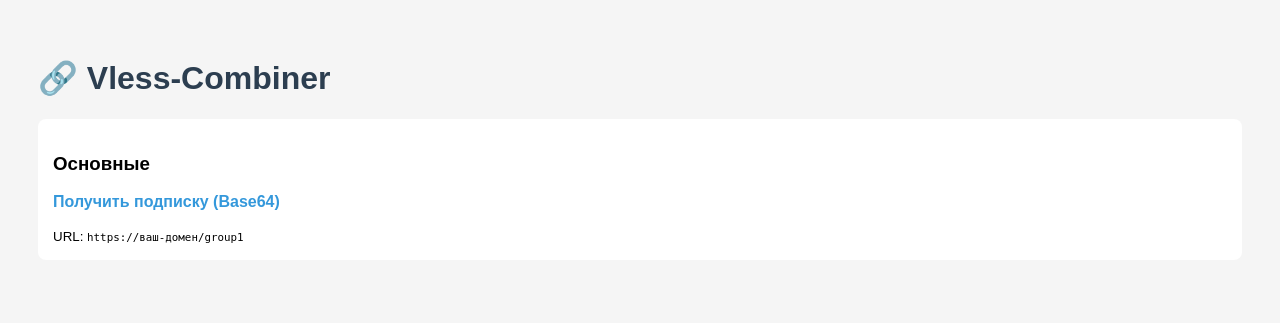
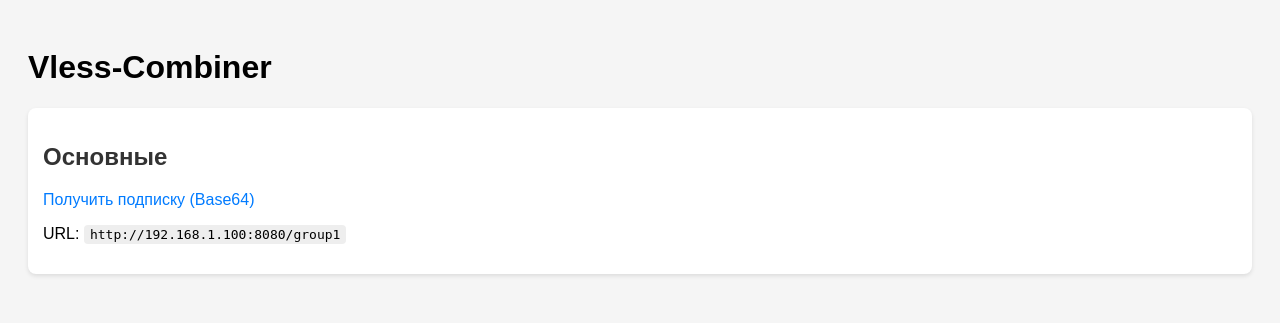
Before and after one commit to HOLLL-DZ/vless-combiner, a Flask app: page / in a window 1280 px wide. Shown: the top 323 px of the page. Run offline with Flask 3, Linux system fonts and the light colour scheme.

Commit message:
Add files via upload

```diff
--- a/templates/index.html
+++ b/templates/index.html
@@ -4,20 +4,25 @@
   <meta charset="UTF-8">
   <title>Vless-Combiner</title>
   <style>
-        body { font-family: Arial, sans-serif; padding: 30px; background: #f5f5f5; }
-        h1 { color: #2c3e50; }
-        .group { margin: 15px 0; padding: 15px; background: white; border-radius: 8px; }
-        a { color: #3498db; text-decoration: none; font-weight: bold; }
+    body { font-family: sans-serif; padding: 20px; background: #f5f5f5; }
+    h2 { color: #333; }
+    .group { margin-bottom: 30px; padding: 15px; background: white; border-radius: 8px; box-shadow: 0 2px 4px rgba(0,0,0,0.1); }
+    a { color: #007bff; text-decoration: none; }
     a:hover { text-decoration: underline; }
+    code { background: #eee; padding: 2px 6px; border-radius: 4px; }
   </style>
 </head>
 <body>
-    <h1>🔗 Vless-Combiner</h1>
+  <h1>Vless-Combiner</h1>
   {% for gid, data in groups.items() %}
   <div class="group">
-        <h3>{{ data.name }}</h3>
-        <p><a href="/{{ gid }}" target="_blank">Получить подписку (Base64)</a></p>
-        <small>URL: <code>https://ваш-домен/{{ gid }}</code></small>
+    <h2>{{ data.name }}</h2>
+    <p>
+      <a href="/{{ gid }}/base64" target="_blank">Получить подписку (Base64)</a>
+    </p>
+    <p>
+      URL: <code>{{ base_url }}/{{ gid }}</code>
+    </p>
   </div>
   {% endfor %}
 </body>
```
Lines whose indentation alone changed are shown as unchanged.
